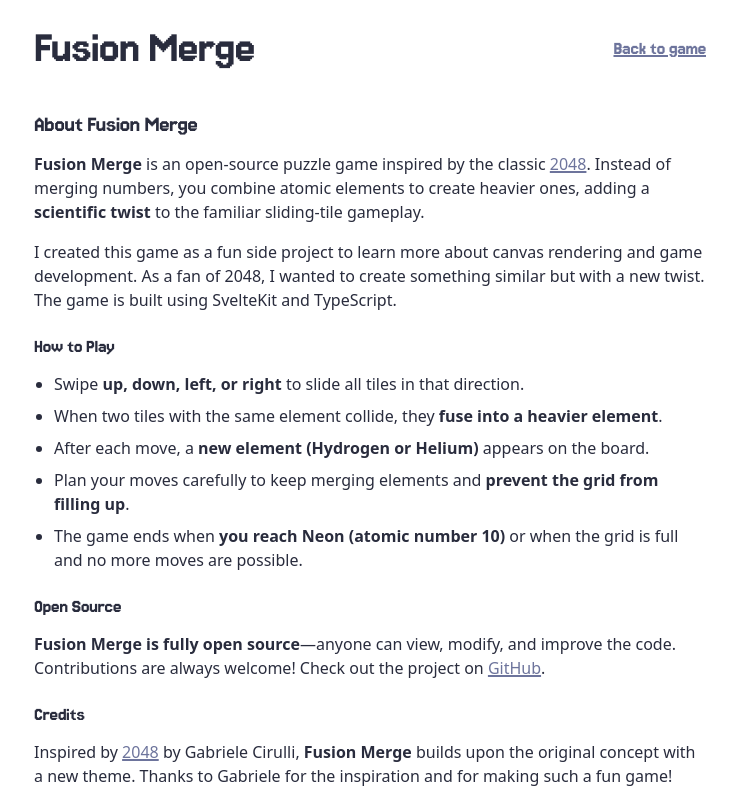
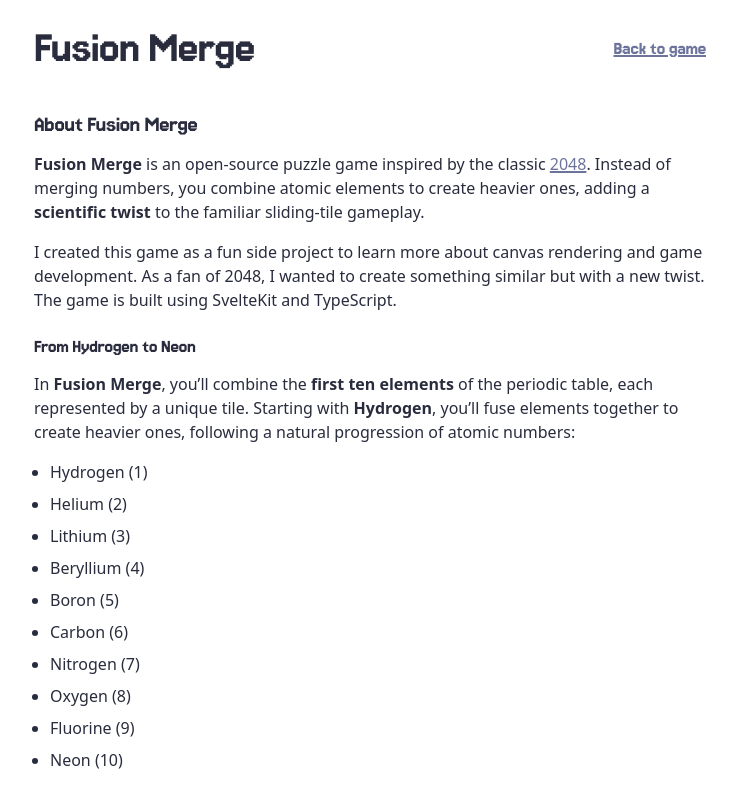
Before and after one commit to agschnitzer/fusion-merge, a SvelteKit app: page /about in a window 1280 px wide. Shown: the top 798 px of the page, without its empty margins (270-1007 px from the left). Built offline with nearby package versions, Linux system fonts and the light colour scheme.

Commit message:
Move content to load function (#5)
Add snippet for paragraph rendering, move `dateToString` to separate file, add heading ids to sections.

```diff
--- /dev/null
+++ b/src/lib/helpers/date.ts
@@ -0,0 +1,11 @@
+/**
+ * Convert a date string to a human-readable format.
+ * @since 1.0.0
+ * @version 1.0.0
+ *
+ * @param {string} date The date string to convert.
+ * @returns {string} A human-readable date string.
+ */
+export const dateToString = (date: string): string => new Date(date).toLocaleDateString('en-US', {
+  year: 'numeric', month: 'long', day: 'numeric',
+})
--- a/src/routes/+layout.svelte
+++ b/src/routes/+layout.svelte
@@ -2,6 +2,7 @@
   import '../app.css'
   import { page } from '$app/state'
   import { createGame } from '$lib/core/game.svelte'
+  import { dateToString } from '$lib/helpers/date'
   import { setContext } from 'svelte'
 
   let { children } = $props()
@@ -10,18 +11,6 @@
 
   // Create a new game instance to use the resetGame method here
   setContext('game', game)
-
-  /**
-   * Convert a date string to a human-readable format.
-   * @since 1.0.0
-   * @version 1.0.0
-   *
-   * @param {string} date The date string to convert.
-   * @returns {string} A human-readable date string.
-   */
-  const dateToString = (date: string): string => new Date(date).toLocaleDateString('en-GB', {
-    year: 'numeric', month: 'long', day: 'numeric',
-  })
 </script>
 
 <svelte:head>
--- a/src/routes/about/+page.server.ts
+++ b/src/routes/about/+page.server.ts
@@ -10,5 +10,55 @@
       publishedOn: new Date().toISOString(),
       updatedAt: new Date().toISOString(),
     },
+    heading: 'About Fusion Merge',
+    text: [
+      `<strong>Fusion Merge</strong> is an open-source puzzle game inspired by the classic <a href="https://play2048.co" target="_blank">2048</a>. Instead of merging numbers, you combine atomic elements to create heavier ones, adding a <strong>scientific twist</strong> to the familiar sliding-tile gameplay.`,
+      `I created this game as a fun side project to learn more about canvas rendering and game development. As a fan of 2048, I wanted to create something similar but with a new twist. The game is built using SvelteKit and TypeScript.`,
+    ],
+    sections: [
+      {
+        id: 'gameplay',
+        heading: 'From Hydrogen to Neon',
+        text: [`In <strong>Fusion Merge</strong>, you’ll combine the <strong>first ten elements</strong> of the periodic table, each represented by a unique tile. Starting with <strong>Hydrogen</strong>, you’ll fuse elements together to create heavier ones, following a natural progression of atomic numbers:`],
+        list: [
+          'Hydrogen (1)',
+          'Helium (2)',
+          'Lithium (3)',
+          'Beryllium (4)',
+          'Boron (5)',
+          'Carbon (6)',
+          'Nitrogen (7)',
+          'Oxygen (8)',
+          'Fluorine (9)',
+          'Neon (10)',
+        ],
+      },
+      {
+        id: 'how-to-play',
+        heading: 'How to Play',
+        list: [
+          'Swipe <strong>up, down, left, or right</strong> to slide all tiles in that direction.',
+          'When two tiles with the same element collide, they <strong>fuse into a heavier element</strong>.',
+          'After each move, a <strong>new element (Hydrogen or Helium)</strong> appears on the board.',
+          'Plan your moves carefully to keep merging elements and <strong>prevent the grid from filling up</strong>.',
+          'The game ends when <strong>you reach Neon (10)</strong> or when the grid is full and no more moves are possible.',
+        ],
+      },
+      {
+        id: 'open-source',
+        heading: 'Open Source',
+        text: [`<strong>Fusion Merge is fully open source</strong>—anyone can view, modify, and improve the code. Contributions are always welcome! Check out the project on <a href="https://github.com/agschnitzer/fusion-merge" target="_blank">GitHub</a>.`],
+      },
+      {
+        id: 'credits',
+        heading: 'Credits',
+        text: [`Inspired by <a href="https://play2048.co" target="_blank">2048</a> by Gabriele Cirulli, <strong>Fusion Merge</strong> builds upon the original concept with a new theme. Thanks to Gabriele for the inspiration and for making such a fun game!`],
+      },
+      {
+        id: 'feedback',
+        heading: 'Feedback',
+        text: [`If you have any questions, feedback, or suggestions, feel free to reach out to me. You can contact me through my <a href="https://alexgschnitzer.com" target="_blank">website</a> or check out my <a href="https://github.com/agschnitzer" target="_blank">GitHub profile</a> for more details and contributions!`],
+      },
+    ],
   }
 }
--- a/src/routes/about/+page.svelte
+++ b/src/routes/about/+page.svelte
@@ -1,61 +1,47 @@
 <script lang="ts">
-  const sections: Array<{ heading: string, content: string | string[] }> = [
-    {
-      heading: 'How to Play',
-      content: [
-        'Swipe <strong>up, down, left, or right</strong> to slide all tiles in that direction.',
-        'When two tiles with the same element collide, they <strong>fuse into a heavier element</strong>.',
-        'After each move, a <strong>new element (Hydrogen or Helium)</strong> appears on the board.',
-        'Plan your moves carefully to keep merging elements and <strong>prevent the grid from filling up</strong>.',
-        'The game ends when <strong>you reach Neon (atomic number 10)</strong> or when the grid is full and no more moves are possible.',
-      ],
-    },
-    {
-      heading: 'Open Source',
-      content: `<strong>Fusion Merge is fully open source</strong>—anyone can view, modify, and improve the code. Contributions are always welcome! Check out the project on <a href="https://github.com/agschnitzer/fusion-merge" target="_blank">GitHub</a>.`,
-    },
-    {
-      heading: 'Credits',
-      content: `<p>Inspired by <a href="https://play2048.co" target="_blank">2048</a> by Gabriele Cirulli, <strong>Fusion Merge</strong> builds upon the original concept with a new theme. Thanks to Gabriele for the inspiration and for making such a fun game!</p>`,
-    },
-    {
-      heading: 'Feedback',
-      content: `If you have any questions, feedback, or suggestions, feel free to reach out to me. You can contact me through my <a href="https://alexgschnitzer.com" target="_blank">website</a> or check out my <a href="https://github.com/agschnitzer" target="_blank">GitHub profile</a> for more details and contributions!`,
-    },
-  ]
+  import { dateToString } from '$lib/helpers/date'
+
+  let { data } = $props()
+
+  const headingId = 'about-heading'
 </script>
 
-<article aria-labelledby="about-heading" class="space-y-6 font-sans">
+{#snippet paragraphs(text: string[])}
+  {#each text as p}
+    <p>{@html p}</p>
+  {/each}
+{/snippet}
+
+<article aria-labelledby={headingId} class="mb-4 space-y-6 font-sans">
   <header class="mb-4">
-    <h2 id="about-heading" class="heading-2">About Fusion Merge</h2>
+    <h2 id={headingId} class="heading-2">{data.heading}</h2>
   </header>
   <div class="space-y-4">
-    <p>
-      <strong>Fusion Merge</strong> is an open-source puzzle game inspired by the classic
-      <a href="https://play2048.co" target="_blank">2048</a>. Instead of merging numbers, you combine atomic
-      elements to create heavier ones, adding a <strong>scientific twist</strong> to the familiar sliding-tile gameplay.
-    </p>
-
-    <p>
-      I created this game as a fun side project to learn more about canvas rendering and game development. As a fan of 2048, I
-      wanted to create something similar but with a new twist. The game is built using SvelteKit and TypeScript.
-    </p>
+    {@render paragraphs(data.text)}
   </div>
 
-  {#each sections as { heading, content } (`section-${heading}`)}
-    <section class="space-y-4">
+  {#each data.sections as { id, heading, list, text }}
+    {@const headingId = `section-${id}-heading`}
+    <section aria-labelledby={headingId} class="space-y-4">
       <header>
-        <h3 class="heading-3">{heading}</h3>
+        <h3 id={headingId} class="heading-3">{heading}</h3>
       </header>
-      {#if typeof content === 'string'}
-        <p>{@html content}</p>
-      {:else}
-        <ul class="list-disc pl-5 space-y-2">
-          {#each content as item}
+      {#if text}
+        {@render paragraphs(text)}
+      {/if}
+      {#if list}
+        <ul class="list-disc pl-4 space-y-2">
+          {#each list as item}
             <li>{@html item}</li>
           {/each}
         </ul>
       {/if}
     </section>
   {/each}
+  <footer>
+    <p class="label">
+      Last updated on
+      <time datetime={data.meta.updatedAt}>{dateToString(data.meta.updatedAt)}</time>
+    </p>
+  </footer>
 </article>
```
